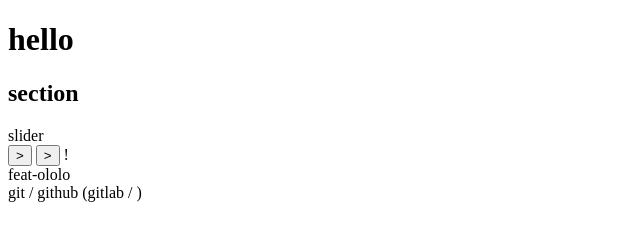
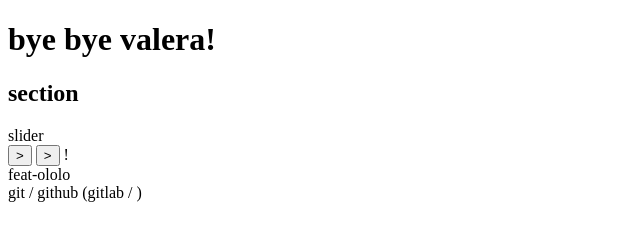
Before and after one commit to DmitrijPerejro/ololo, a plain HTML site: page index.html in a window 1280 px wide. Shown: the whole page, without its empty margins (0-640 px from the left). Drawn offline with Linux system fonts and the light colour scheme.

Commit message:
Update index.html

```diff
--- a/index.html
+++ b/index.html
@@ -8,7 +8,7 @@
 </head>
 <body>
   <h1>
-    hello
+    bye bye valera!
   </h1>
   <section>
     <h2>
```
